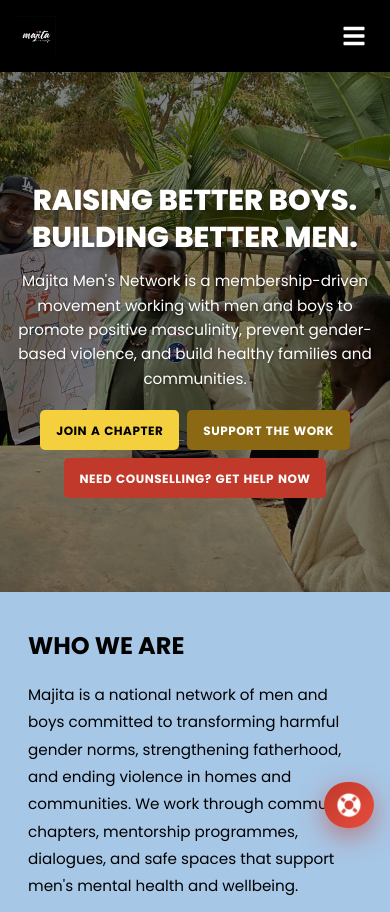
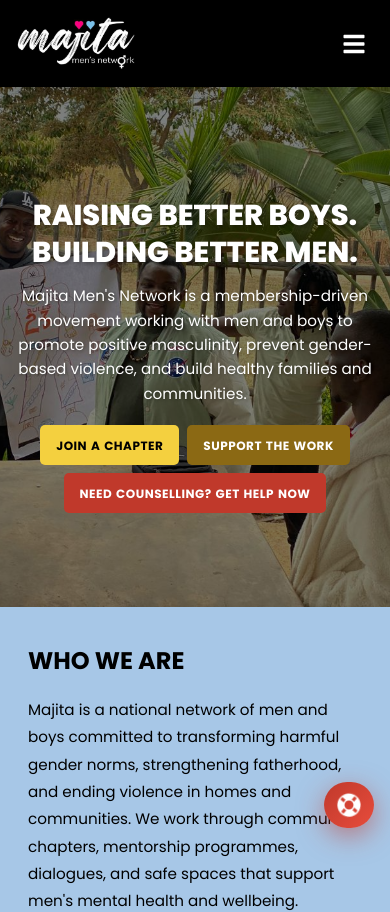
Before and after one commit to Leeroy-Brown01/majitamensnetwork, a React (Vite) app: page / in a window 390 px wide. Shown: the top 912 px of the page. Built offline with nearby package versions, Linux system fonts and the light colour scheme.

Commit message:
made majita lgo blown n little bit bigger

```diff
--- a/src/components/Navbar.css
+++ b/src/components/Navbar.css
@@ -27,10 +27,12 @@
 }
 
 .logo-image {
-  height: 80px;
+  height: 110px;
   width: auto;
-  max-width: 300px;
+  min-width: 200px;
+  max-width: 420px;
   object-fit: contain;
+  object-position: left center;
 }
 
 .navbar-menu {
@@ -120,7 +122,8 @@
   }
 
   .logo-image {
-    height: 50px;
+    height: 65px;
+    min-width: 140px;
   }
 
   .mobile-menu-btn {
@@ -178,7 +181,8 @@
 
 @media screen and (max-width: 480px) {
   .logo-image {
-    height: 40px;
+    height: 55px;
+    min-width: 120px;
   }
 
   .navbar-menu {
```
Also changed, not shown: public/images/branding/Majita_black_logo.jpg.
